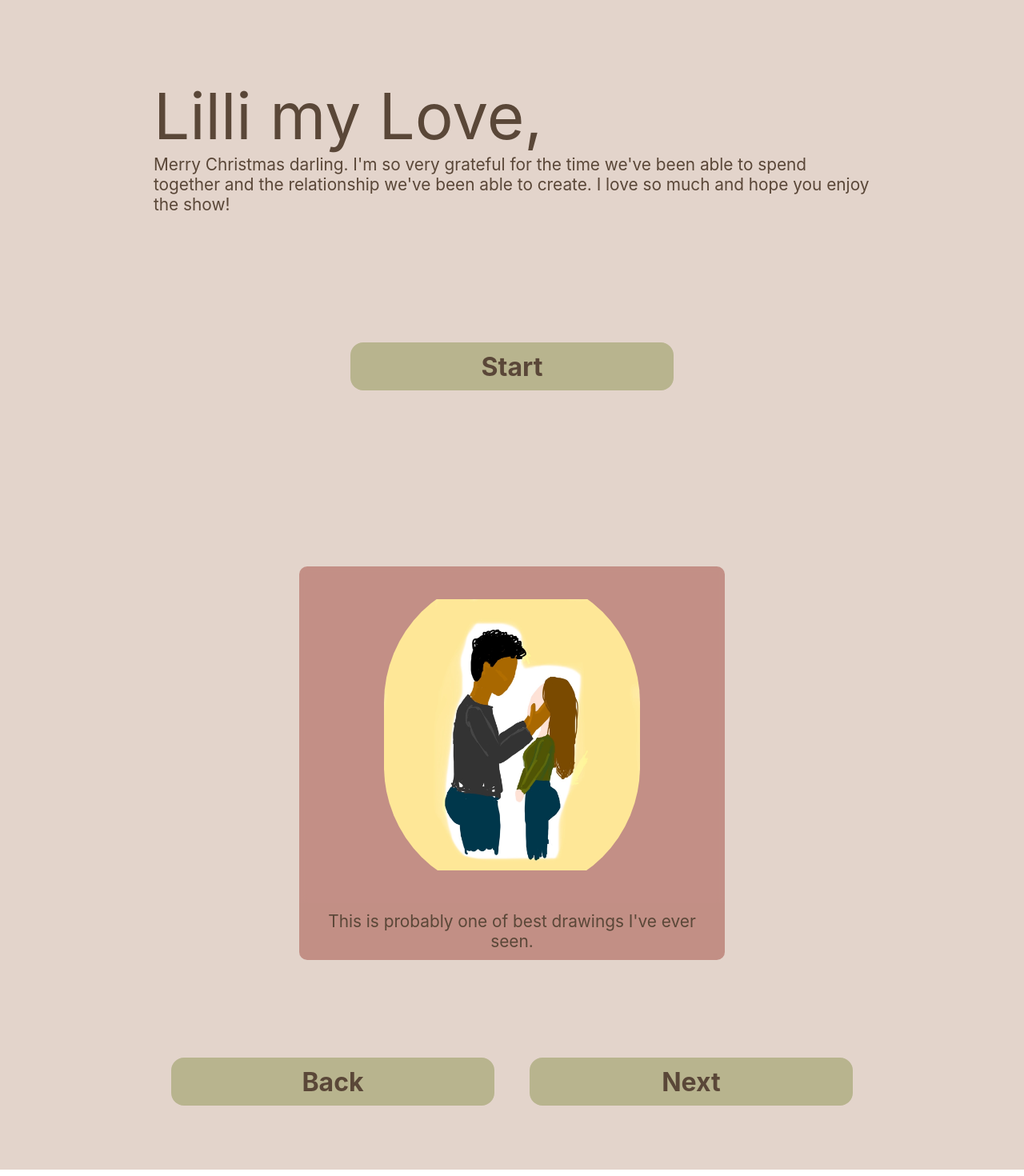
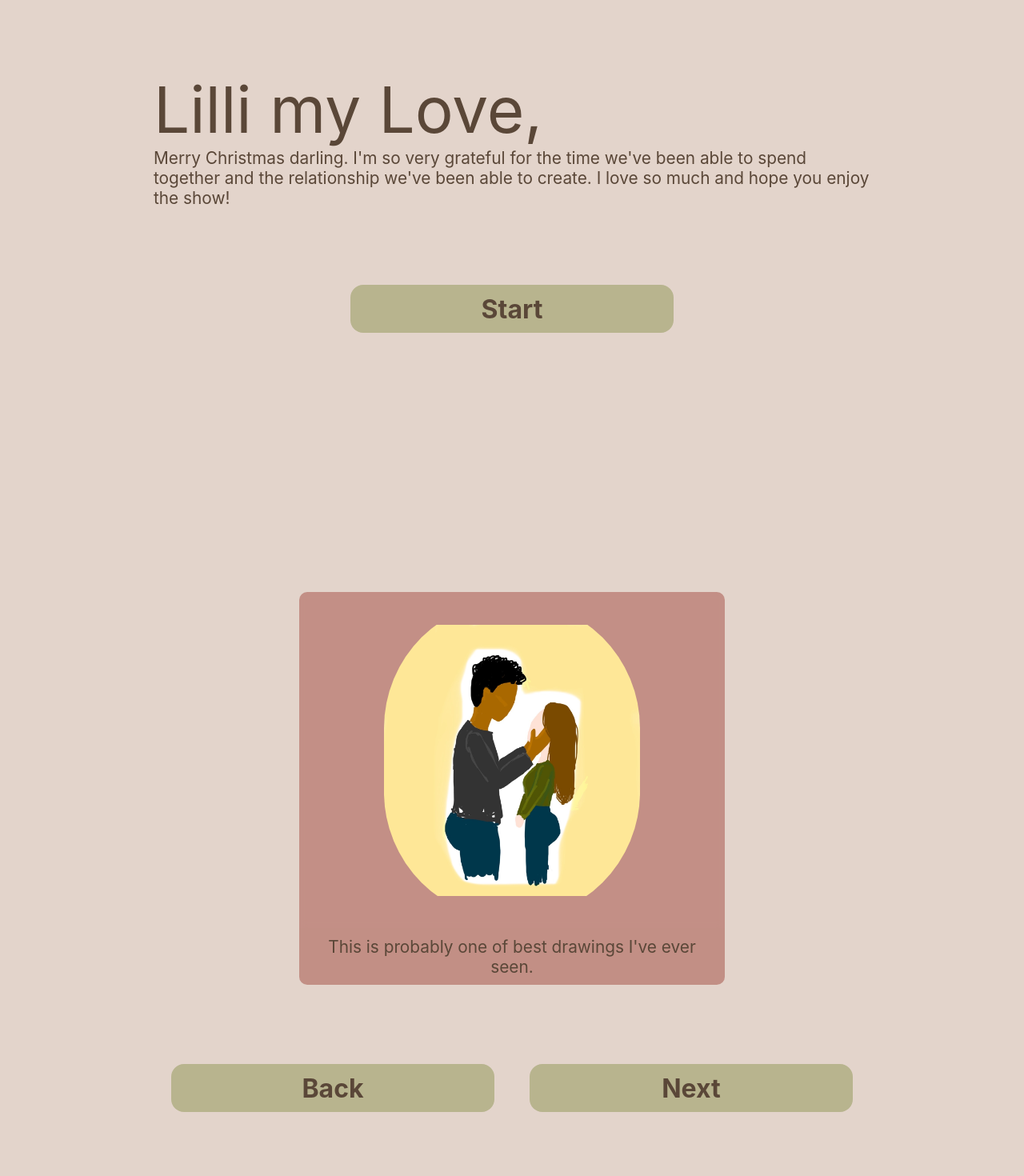
Before and after one commit to Marcellous11/lilli, a React (Create React App) app: page / in a window 1280 px wide. Shown: the part 108-1578 px from the top of the page at 80% size. Built offline with nearby package versions, Linux system fonts and the light colour scheme.

Commit message:
css updates and typos

```diff
--- a/src/App.js
+++ b/src/App.js
@@ -47,7 +47,7 @@ function App() {
 			</div>
 			<div className={counter === 3 ? 'active' : 'notActive'}>
 				<Lilli
-					love="I was going to add the third photo but thought I'd just show us :) but we both we she was there that night!!"
+					love="I love this photo of the three of us lol I thought about adding the third picture from this night but decided it was best to leave it out!!"
 					pic={star2}
 				/>
 			</div>
@@ -59,7 +59,7 @@ function App() {
 			</div>
 			<div className={counter === 5 ? 'active' : 'notActive'}>
 				<Lilli
-					love="I love this photo for the vibe lol it’s fun going places with you because it doesn't really matter where we go, as long as I'm with you it’s a good time :)"
+					love="I love this photo for the vibe lol it's fun going places with you because it doesn't really matter where we go, as long as I'm with you it’s a good time :)"
 					pic={lilliDrip}
 				/>
 			</div>
@@ -76,7 +76,7 @@ function App() {
 				/>
 			</div>
 			<div className={counter === 8 ? 'active' : 'notActive'}>
-				<Lilli love="This could be out best photo, need I say more?" pic={cowboy} />
+				<Lilli love="This could be our best photo, need I say more?" pic={cowboy} />
 			</div>
 			<div className="Btn">
 				<a className="Btn-tag" onClick={() => setCounter(counter + 1)}>
--- a/src/Button.css
+++ b/src/Button.css
@@ -1,6 +1,6 @@
 .Btn {
 	width: 70vw;
-	height: 5vh;
+	height: 5vmax;
 	background-color: rgb(227, 212, 203);
 	padding: 10px;
 	display: flex;
@@ -10,5 +10,6 @@
 	align-items: flex-end;
 	flex-direction: row-reverse;
 	margin: auto;
+	margin-top: 1rem;
 	padding-bottom: 5rem;
 }
--- a/src/Intro.css
+++ b/src/Intro.css
@@ -1,6 +1,6 @@
 .Intro {
 	width: 70vw;
-	height: 100vh;
+	height: 45em;
 	background-color: rgb(227, 212, 203);
 	padding: 10px;
 	display: flex;
@@ -31,7 +31,7 @@
 	align-items: center;
 	scroll-behavior: smooth;
 	margin: auto;
-	margin-top: 5em;
+	margin-top: 3em;
 	margin-bottom: 0;
 	text-decoration: none;
 	font-size: 2em;
--- a/src/Lilli.css
+++ b/src/Lilli.css
@@ -4,12 +4,12 @@
 	background-color: rgb(227, 212, 203);
 	padding: 10px;
 	display: flex;
-	justify-content: flex-start;
+	justify-content: flex-end;
 	flex-direction: column;
 	align-items: flex-start;
 	padding: 0px;
 	margin: auto;
-	margin-bottom: 0;
+	margin-bottom: 3em;
 	color: rgb(227, 212, 203);
 	color: rgb(182, 114, 105);
 	color: rgb(145, 113, 89);
@@ -47,7 +47,7 @@ img {
 	background-color: rgb(182, 114, 105, .7);
 	margin: auto;
 	margin-top: 0;
-
+	margin-bottom: 1em;
 	border-radius: 0px 0px 10px 10px;
 	display: flex;
 	text-align: center;
```
